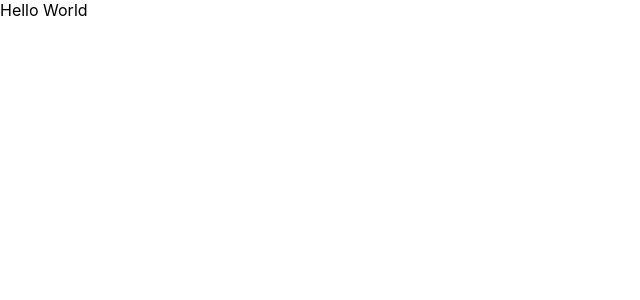
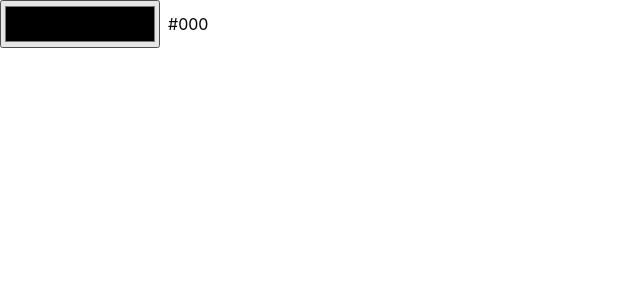
Before and after one commit to Yobuligo/color-palette.react, a React (Create React App) app: page / in a window 1280 px wide. Shown: the top 300 px of the page, without its empty margins (0-640 px from the left). Built offline with nearby package versions, Linux system fonts and the light colour scheme.

Commit message:
Implement color picker

```diff
--- a/public/index.html
+++ b/public/index.html
@@ -5,8 +5,8 @@
     <meta name="viewport" content="width=device-width, initial-scale=1" />
     <meta name="theme-color" content="#000000" />
     <meta
-      name="description"
-      content="Web site created using create-react-app"
+      name="Color Palette"
+      content="Color Palette"
     />
     <!--
       manifest.json provides metadata used when your web app is installed on a
--- a/src/App.tsx
+++ b/src/App.tsx
@@ -1,8 +1,13 @@
 import React from "react";
 import "./App.css";
+import { ColorPicker } from "./components/ColorPicker";
 
 const App: React.FC = () => {
-  return <>Hello World</>;
+  return (
+    <>
+      <ColorPicker />
+    </>
+  );
 };
 
 export default App;
--- /dev/null
+++ b/src/components/ColorPicker.module.css
@@ -0,0 +1,14 @@
+.colorPicker {
+  display: flex;
+  flex-direction: row;
+  align-items: center;
+}
+
+.label {
+  margin-left: 0.5rem;
+}
+
+.input {
+  width: 10rem;
+  height: 3rem;
+}
--- /dev/null
+++ b/src/components/ColorPicker.tsx
@@ -0,0 +1,26 @@
+import { useId, useState } from "react";
+import styles from "./ColorPicker.module.css";
+import { IColorPickerProps } from "./IColorPickerProps";
+
+export const ColorPicker: React.FC<IColorPickerProps> = (props) => {
+  const inputId = useId();
+  const [color, setColor] = useState(props.initialColor ?? "#000");
+
+  const onSetColor = (event: React.ChangeEvent<HTMLInputElement>) =>
+    setColor(event.target.value);
+
+  return (
+    <div className={styles.colorPicker}>
+      <input
+        className={styles.input}
+        id={inputId}
+        type="color"
+        value={color}
+        onChange={onSetColor}
+      />
+      <label className={styles.label} htmlFor={inputId}>
+        {color}
+      </label>
+    </div>
+  );
+};
--- /dev/null
+++ b/src/components/IColorPickerProps.ts
@@ -0,0 +1,3 @@
+export interface IColorPickerProps {
+  initialColor?: string;
+}
```
